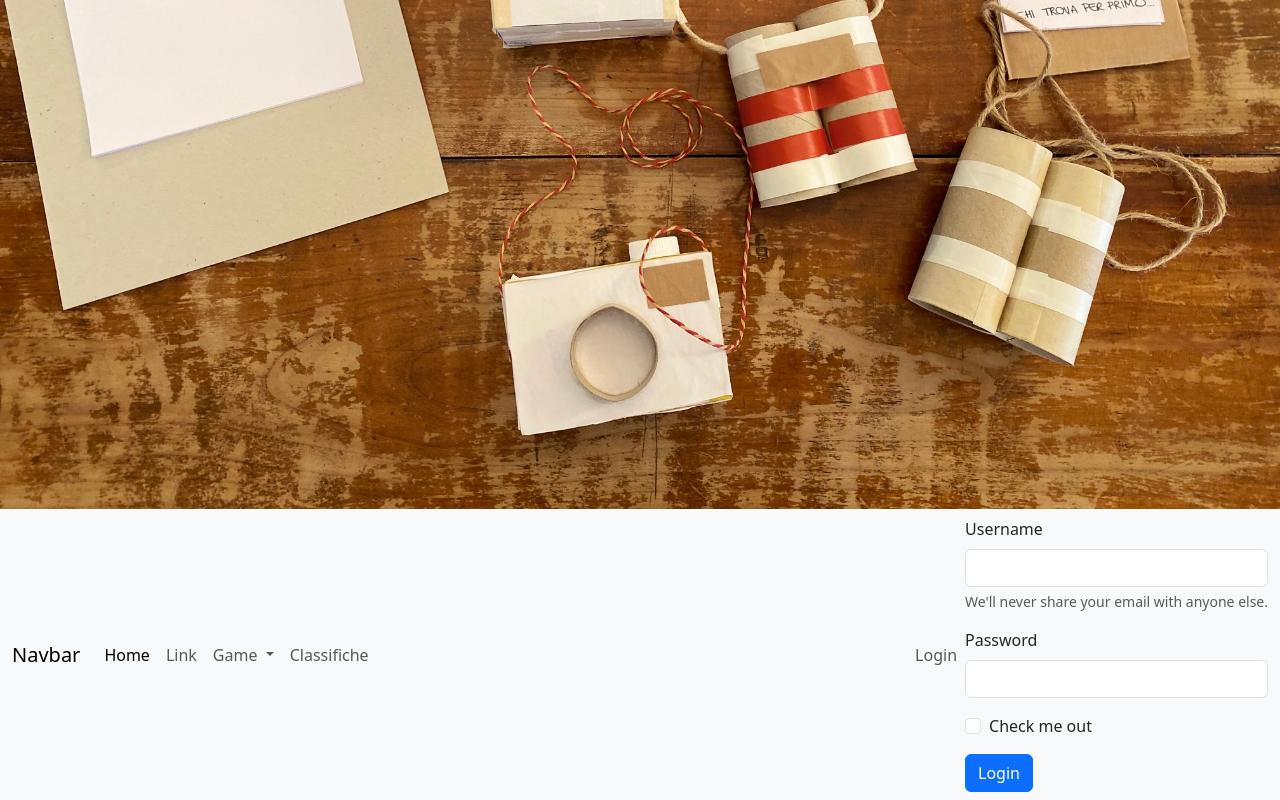
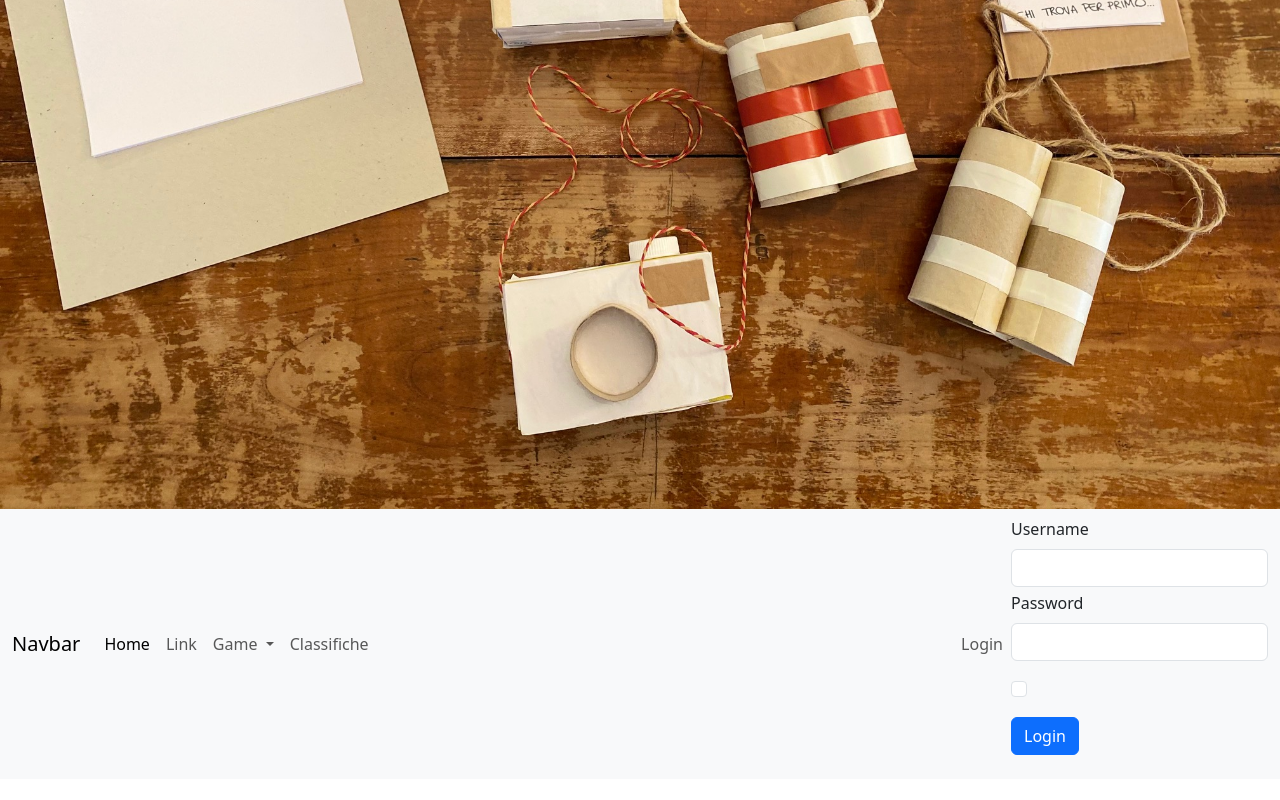
Before and after one commit to braja99/progetto, a website: page index.html in a window 1280 px wide. Shown: the part 451-1251 px from the top of the page. After the commit the page ends 1230 px from the top, so only its background shows below. Drawn offline with nearby package versions, Linux system fonts and the light colour scheme.

Commit message:
Update index.html

```diff
--- a/index.html
+++ b/index.html
@@ -46,7 +46,7 @@
   <div class="mb-3">
     <label for="exampleInputEmail1" class="form-label">Username</label>
     <input type="email" class="form-control" id="exampleInputEmail1" aria-describedby="emailHelp">
-    <div id="emailHelp" class="form-text">We'll never share your email with anyone else.</div>
+    <div id="emailHelp" class="form-text">
   </div>
   <div class="mb-3">
     <label for="exampleInputPassword1" class="form-label">Password</label>
@@ -54,7 +54,7 @@
   </div>
   <div class="mb-3 form-check">
     <input type="checkbox" class="form-check-input" id="exampleCheck1">
-    <label class="form-check-label" for="exampleCheck1">Check me out</label>
+    <label class="form-check-label" for="exampleCheck1"></label>
   </div>
   <button type="submit" class="btn btn-primary">Login</button>
 </form>
```
